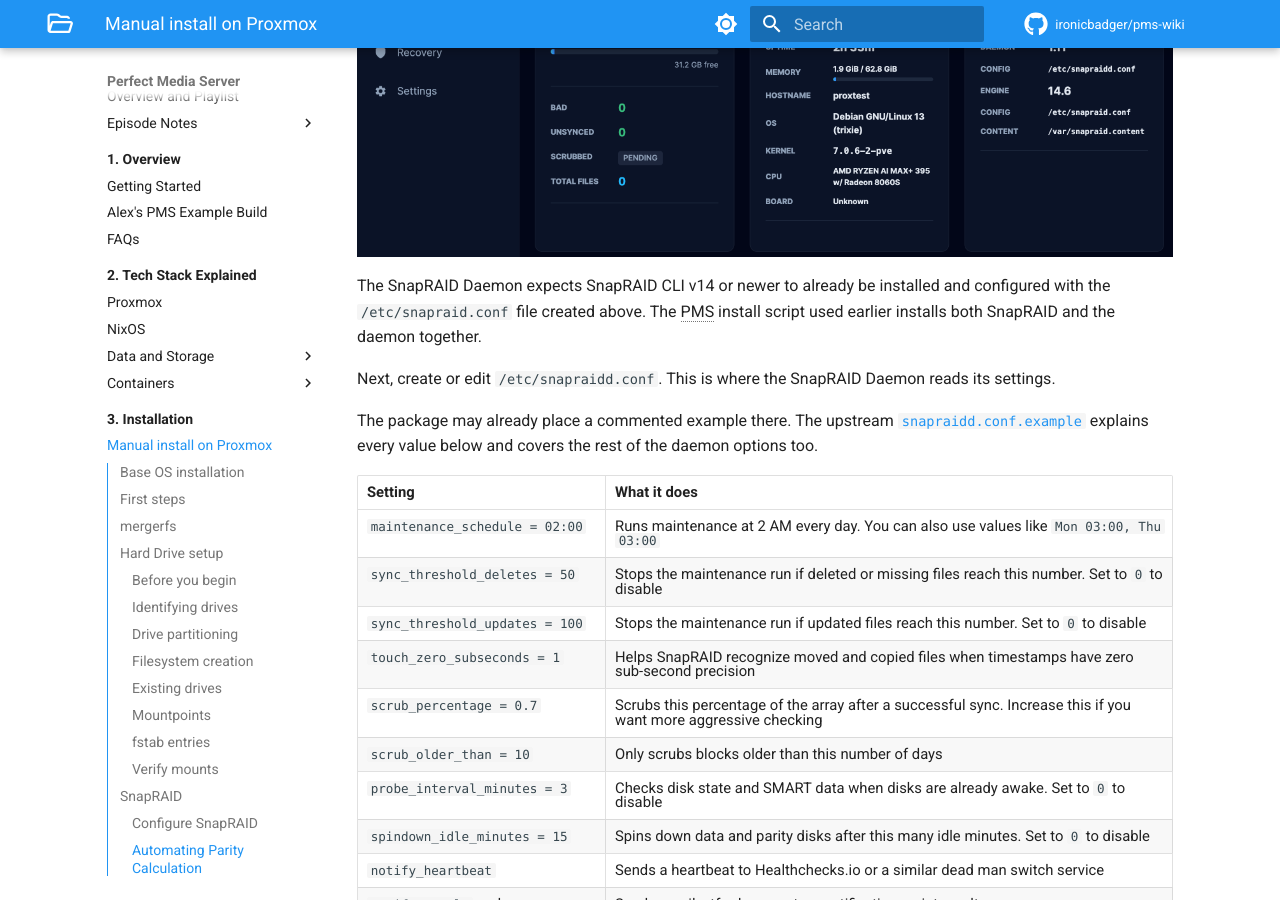
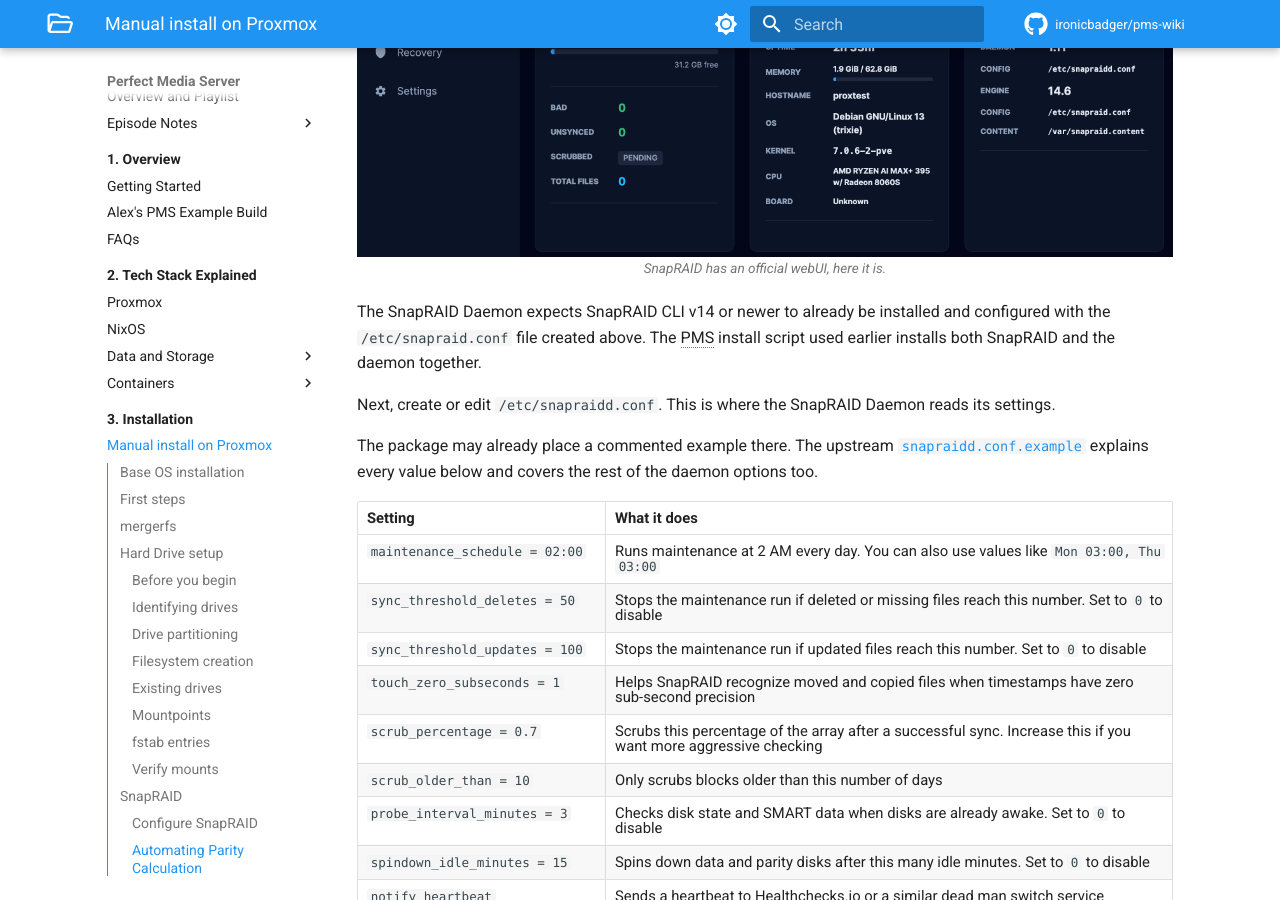
Before and after one commit to ironicbadger/pms-wiki, an MkDocs documentation site: the page built from docs/03-installation/manual-install-proxmox.md, in a window 1280 px wide and 900 px high, scrolled down 10846 px. Built offline with MkDocs 1.6.1 and Material for MkDocs 9.7.7, drawn with Linux system fonts in a browser that asks for light colours; some web fonts are replaced; comment, search, counter and statistics services are not loaded.

Commit message:
caption added

```diff
--- a/docs/03-installation/manual-install-proxmox.md
+++ b/docs/03-installation/manual-install-proxmox.md
@@ -437,6 +437,7 @@ SnapRAID works by taking snapshots, so we need to configure this parity calculat
 The daemon still uses the normal SnapRAID CLI underneath, but it adds scheduling, delete/update thresholds, SMART monitoring, notifications, a Web UI, and a REST API. It is the preferred option for new installs.
 
 ![snapraid-ui](../images/screenshots/snapraid-ui.png)
+<figcaption>SnapRAID has an official webUI, here it is.</figcaption>
 
 The SnapRAID Daemon expects SnapRAID CLI v14 or newer to already be installed and configured with the `/etc/snapraid.conf` file created above. The PMS install script used earlier installs both SnapRAID and the daemon together.
 
```
